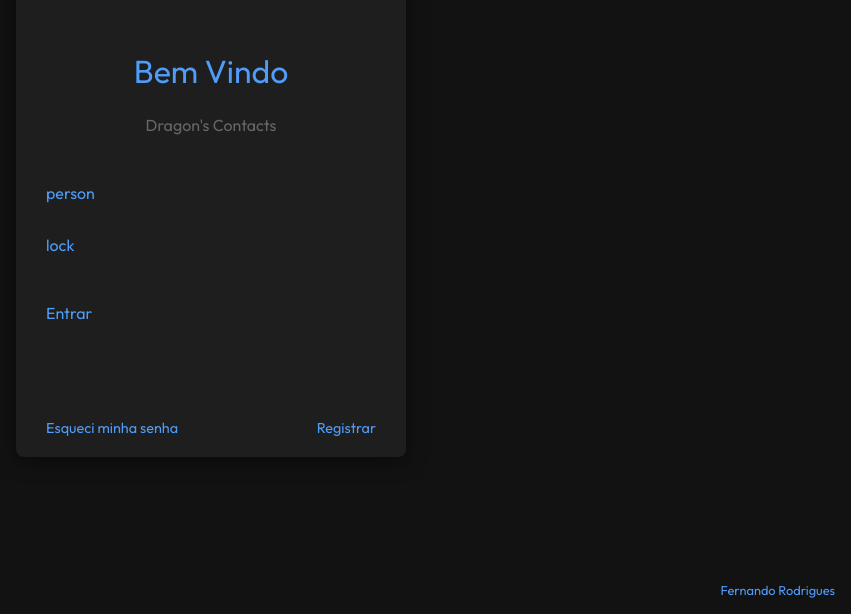
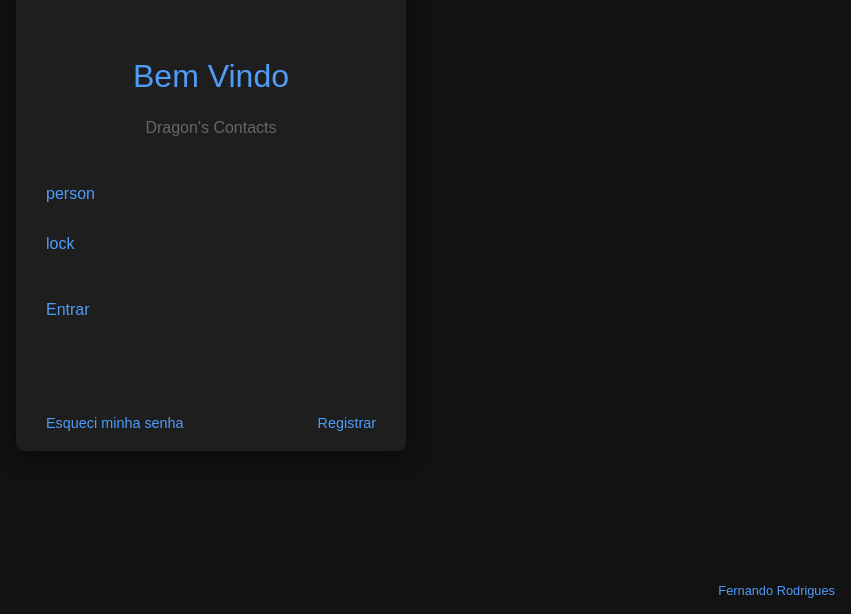
Before and after one commit to fernandorjr/uex-test, a React (Vite) app: page /conectar in a window 1280 px wide. Shown: the part 186-800 px from the top of the page, without its empty margins (429-1280 px from the left). Built offline with nearby package versions, Linux system fonts and the light colour scheme.

Commit message:
chore: changed sistem global font

```diff
--- a/src/styles/global.style.css
+++ b/src/styles/global.style.css
@@ -1,5 +1,3 @@
-@import url('https://fonts.googleapis.com/css2?family=Outfit:wght@400;600;700&display=swap');
-
 html,
 body {
   margin: 0;
@@ -17,7 +15,7 @@ body {
 
 :root {
   /* Tipografia base */
-  --md-sys-typescale-body-large-font: 'Outfit', sans-serif;
+  --md-sys-typescale-body-large-font: 'Popins', sans-serif;
 
   /* Cores principais */
   --md-sys-color-primary: #4f9cf9;
@@ -57,3 +55,7 @@ body {
   /* Scrollbar / efeitos */
   --md-sys-color-scrollbar: #4f4f4f;
 }
+
+md-outlined-text-field {
+  transition: --md-sys-color-outline 0.2s ease-in-out;
+}
```
